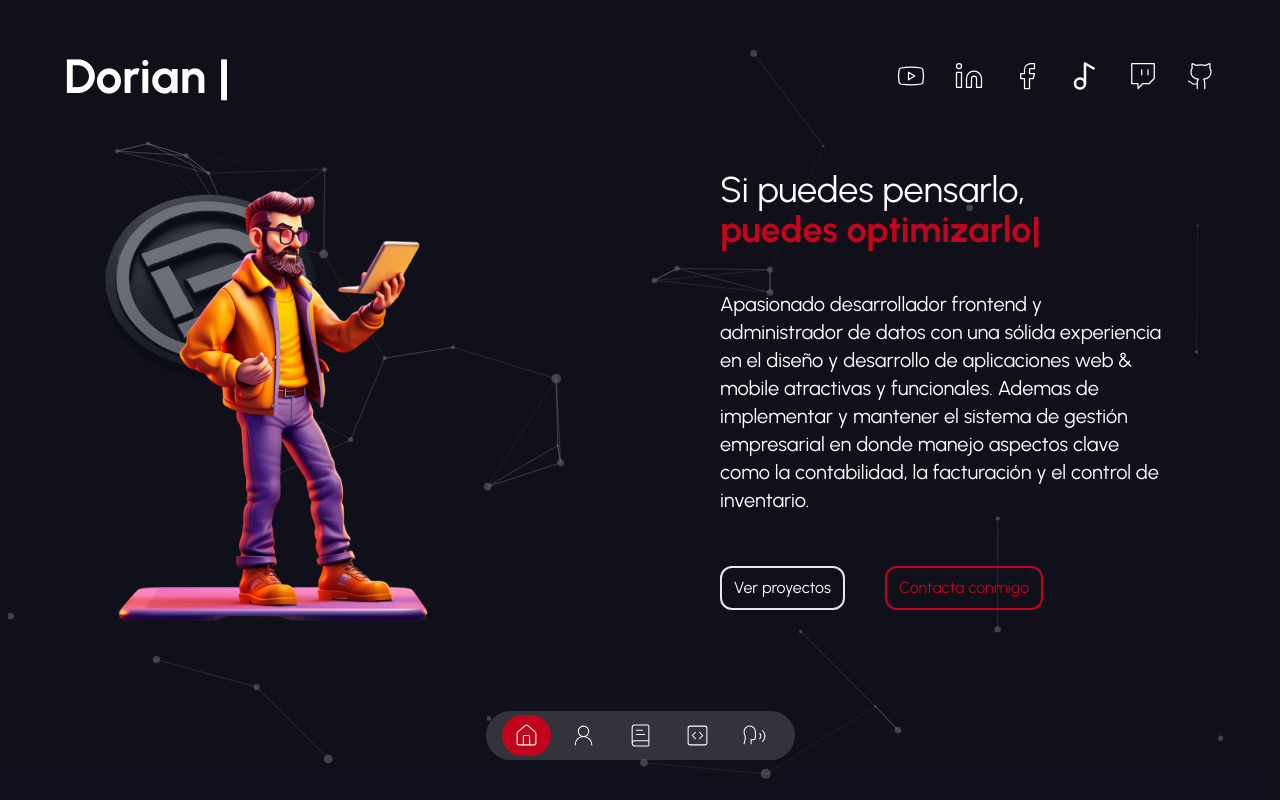
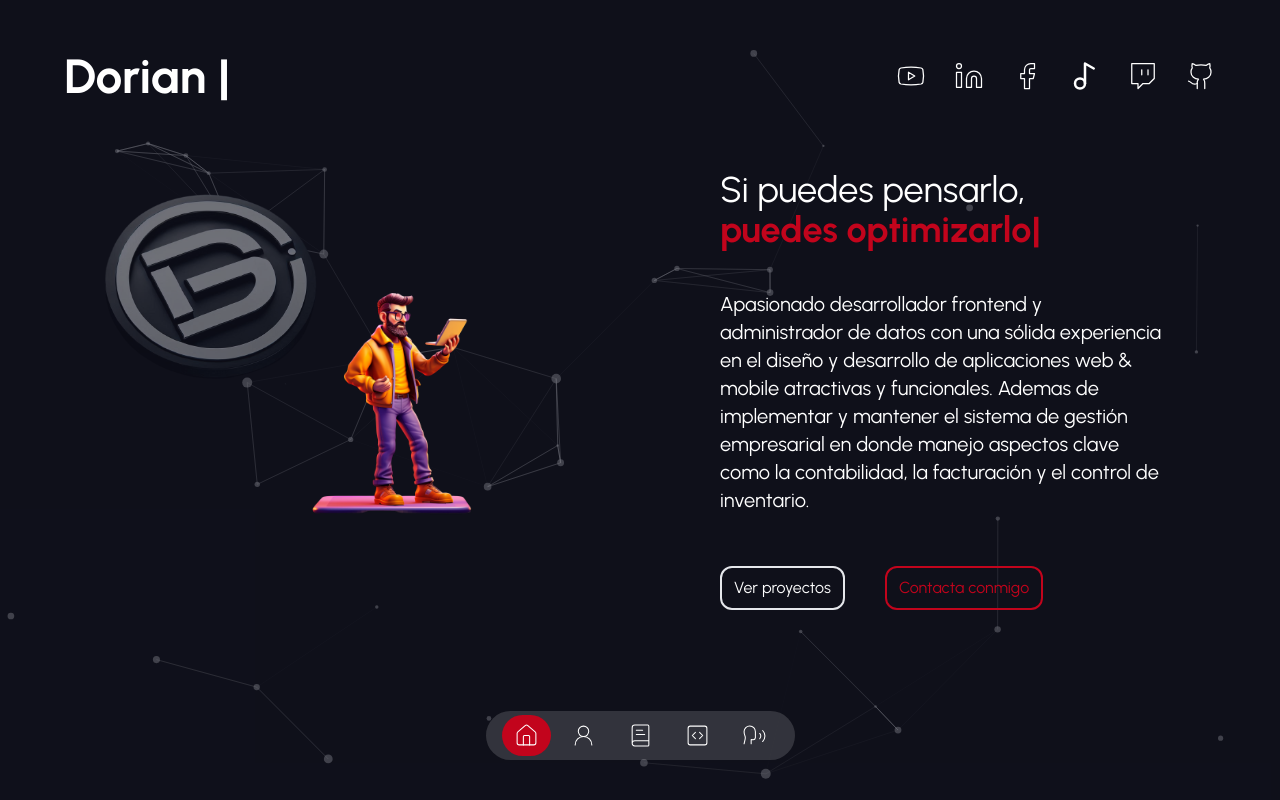
Before and after one commit to dorian2023/porfolio-doriandevs, a Next.js app: page / in a window 1280 px wide. Shown: the top 800 px of the page. Built offline with nearby package versions, Linux system fonts and the light colour scheme.

Commit message:
mas cambios stylos 2

```diff
--- a/components/introduction.tsx
+++ b/components/introduction.tsx
@@ -9,7 +9,7 @@ const Introduction = () => {
 
             <div className="z-20 grid justify-items-center items-center  h-full md:p-6 py-48 md:py-0 md:grid-cols-2">
                 <MotionTransition position="bottom">
-                    <Image src="/home-4.png" priority width="800" height="800" alt="Avatar" className="w-80 md:w-4/5 h-80 md:h-4/5 ml-16  md:m-0"  />
+                    <Image src="/home-4.png" priority width="800" height="800" alt="Avatar" className="w-80 md:w-4/5 h-80 md:h-4/5 ml-16  md:m-0 md:pl-60"/>
                 </MotionTransition>
                 <MotionTransition position="right" className="flex flex-col m-2 md:ml-0 justify-items-center max-w-md">
                     <h1 className="mb-5 text-2xl leading-tight text-center md:text-left md:text-4xl md:mb-10">Si puedes pensarlo, <br />
```
